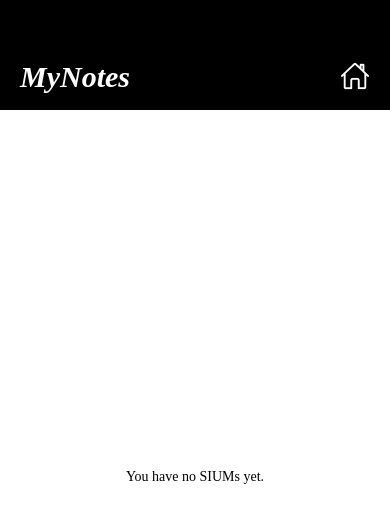
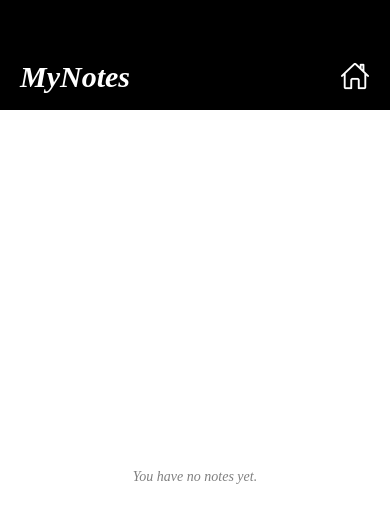
Before and after one commit to AntonioM1996/MyNotes, a React Native app: screen /MyNotes in a window 390 px wide. Shown: the top 522 px of the page. Built offline with nearby package versions, Linux system fonts and the light colour scheme.

Commit message:
minor text changes

```diff
--- a/src/screens/HomeScreen.js
+++ b/src/screens/HomeScreen.js
@@ -78,7 +78,7 @@ const HomeScreen = ({ navigation }) => {
                             {inputEnabled ?
                                 <TextInput ref={textInputRef} style={styles.textInput} multiline={true}
                                     onChangeText={handleTextChange} /> :
-                                <CustomText style={styles.placeholder}>Let your SIUM flow here...</CustomText>
+                                <CustomText style={styles.placeholder}>Tap here to type your note</CustomText>
                             }
                         </TouchableOpacity>
                     </GestureDetector>
--- a/src/screens/MyNotesScreen.js
+++ b/src/screens/MyNotesScreen.js
@@ -55,7 +55,7 @@ const MyNotesScreen = ({ navigation }) => {
                     notes.length > 0 ?
                         <NoteList notes={notes} onDeleteNote={deleteThisNote} /> :
                         <View style={styles.noNotesMessageContainer}>
-                            <CustomText>You have no SIUMs yet.</CustomText>
+                            <CustomText style={styles.placeholder}>You have no notes yet.</CustomText>
                         </View>
                 }
                 {
```
